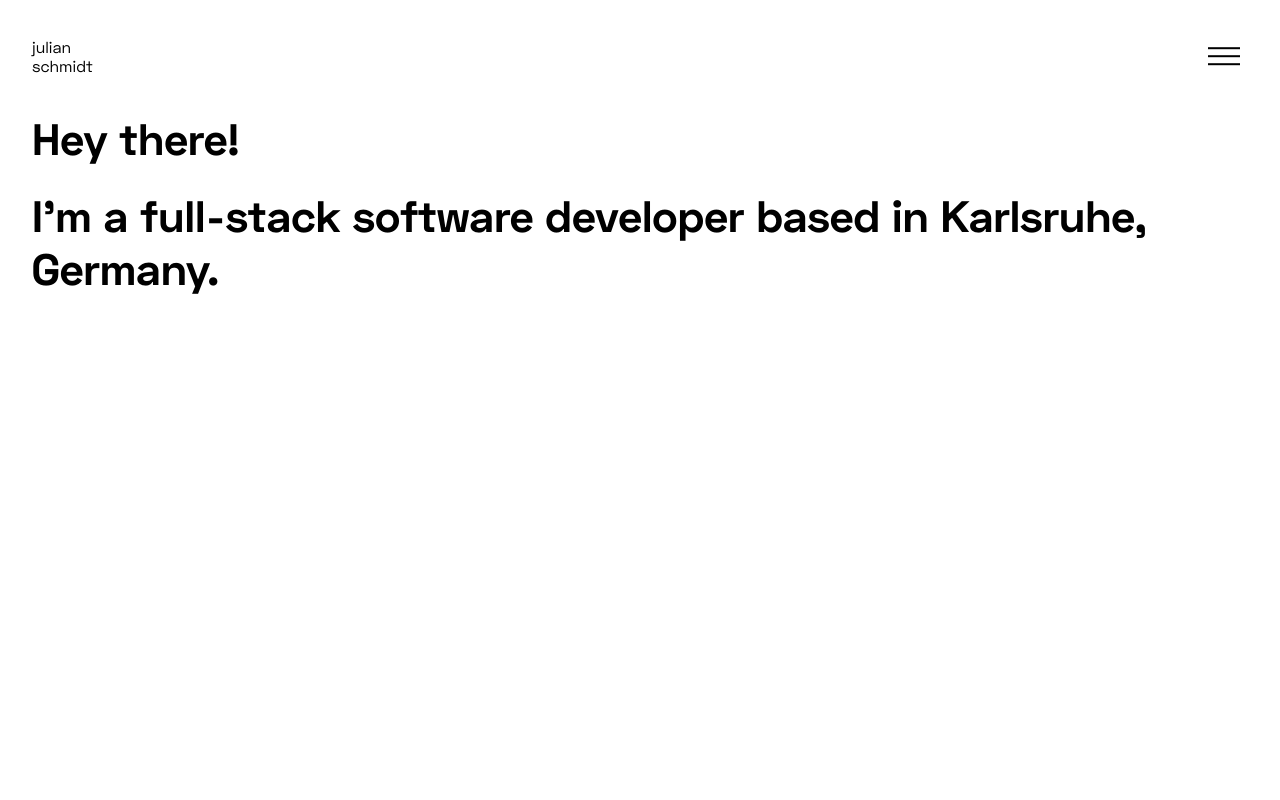
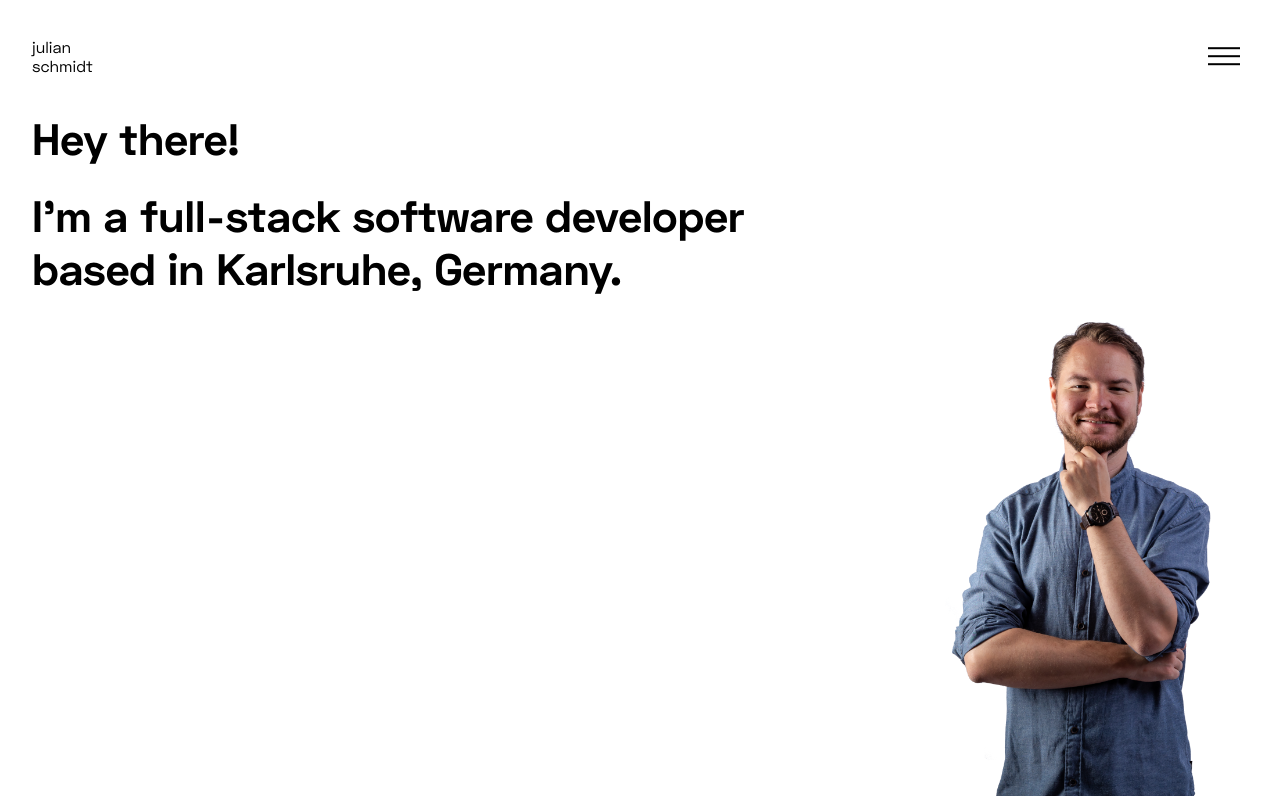
Before and after one commit to julisch94/julianschmidtcodes, an Angular app: page / in a window 1280 px wide. Built offline with nearby package versions, Linux system fonts and the light colour scheme.

Commit message:
add background image

```diff
--- a/src/app/app.component.html
+++ b/src/app/app.component.html
@@ -1,5 +1,11 @@
-<app-navbar></app-navbar>
+<div class="main">
+    <app-navbar></app-navbar>
 
-<main>
-    <app-home></app-home>
-</main>
+    <main>
+        <app-home></app-home>
+    </main>
+
+    <div class="image">
+        <img src="/assets/images/Julian-100-sm.png" />
+    </div>
+</div>
--- a/src/app/app.component.scss
+++ b/src/app/app.component.scss
@@ -0,0 +1,23 @@
+.main {
+    min-height: 100vh;
+
+    main {
+        height: 100%;
+
+        @media (min-width: 700px) {
+            margin-right: 30vw;
+        }
+    }
+
+    .image {
+        position: absolute;
+        right: 0;
+        bottom: 0;
+        z-index: -1;
+
+        img {
+            width: 50vw;
+            max-width: 360px;
+        }
+    }
+}
```
Also changed, not shown: src/assets/images/Julian-100-sm.png (added).
